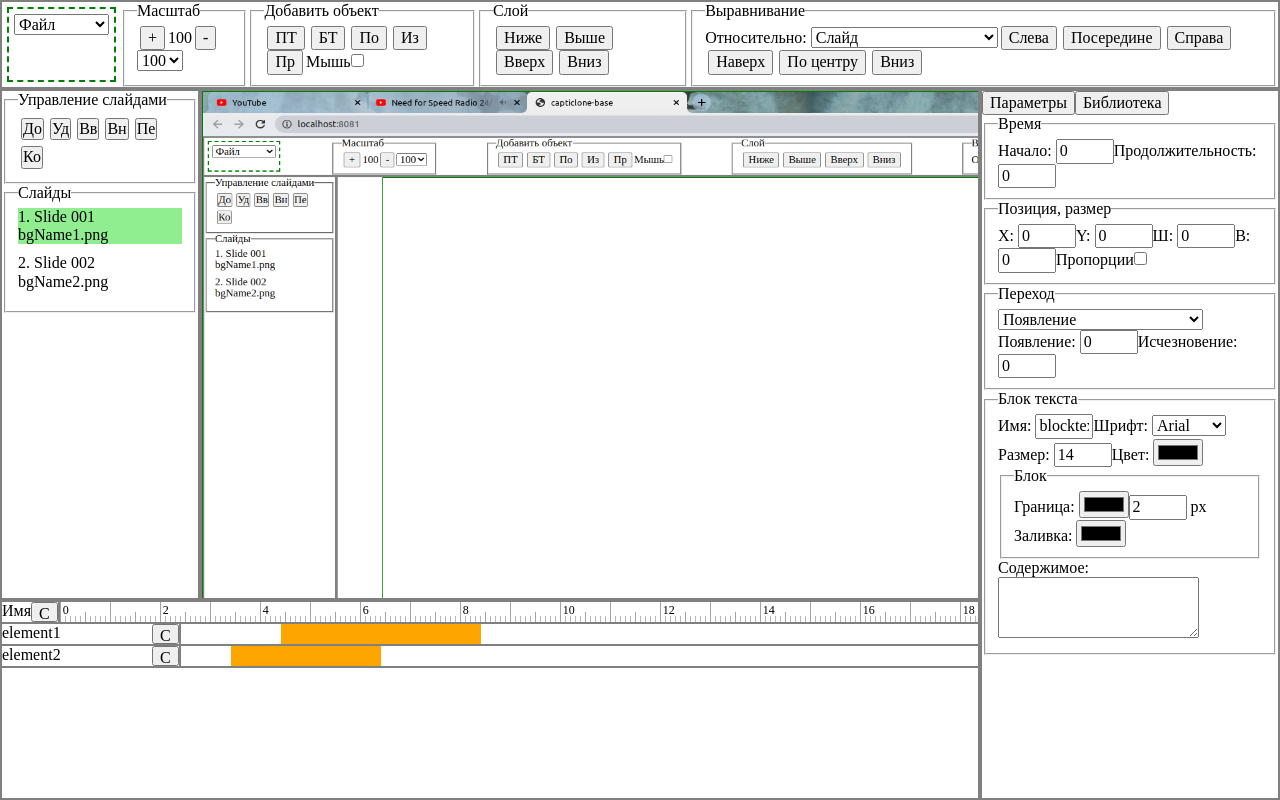
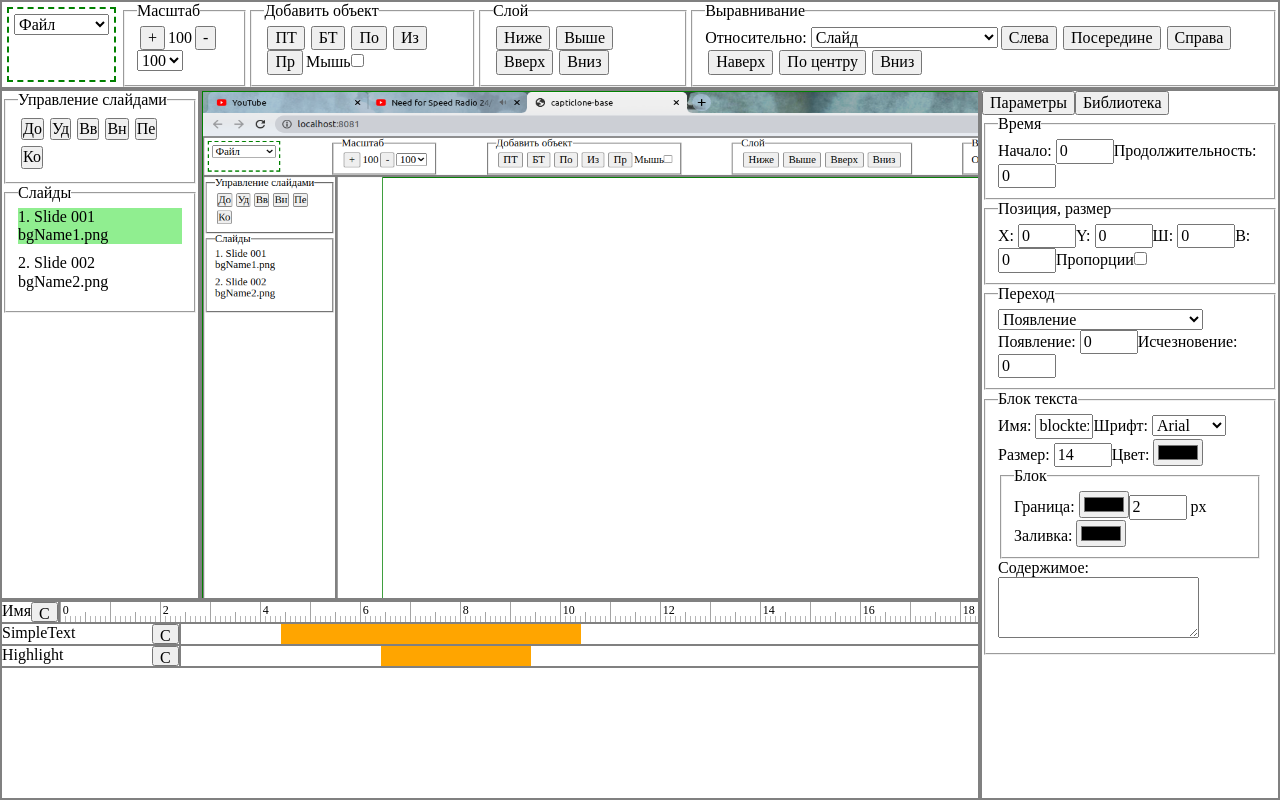
Before and after one commit to kvazimode/capticlone-desktop, a React app: page / in a window 1280 px wide. Built offline with nearby package versions, Linux system fonts and the light colour scheme.

Commit message:
elements load from App

```diff
--- a/src/app/app.jsx
+++ b/src/app/app.jsx
@@ -53,7 +53,7 @@ class App extends PureComponent {
                 currentSlideID={this.state.currentSlideID}
                 slideNameClickHandler={this.slideNameClickHandler}
             />
-            <Timeline />
+            <Timeline slide={this.state.currentSlide}/>
             <Tabs bgList={this.state.bgList} imgList={this.state.imgList} />
         </>
     }
--- a/src/app/panels/timeline/timeline.jsx
+++ b/src/app/panels/timeline/timeline.jsx
@@ -2,26 +2,15 @@ import React from 'react'
 import Header from './header/header.jsx'
 import TimelineElement from './timeline-element/timeline-element.jsx'
 
-const elements = [
-  {
-    name: `element1`,
-    start: 2000,
-    duration: 4000
-  },
-  {
-    name: `element2`,
-    start: 1000,
-    duration: 3000
-  },
-]
 
 
-export default function Timeline() {
+export default function Timeline(props) {
+
   return (
     <div className="panel panel-timeline">
       <Header />
-      {elements.map((el, num) => {
-        return <TimelineElement key={num} name={el.name} start={el.start} duration={el.duration} />
+      {props.slide.elements.map((el, num) => {
+        return <TimelineElement key={num} name={el.type} start={el.start} duration={el.duration} />
       })}
     </div>
   )
```
